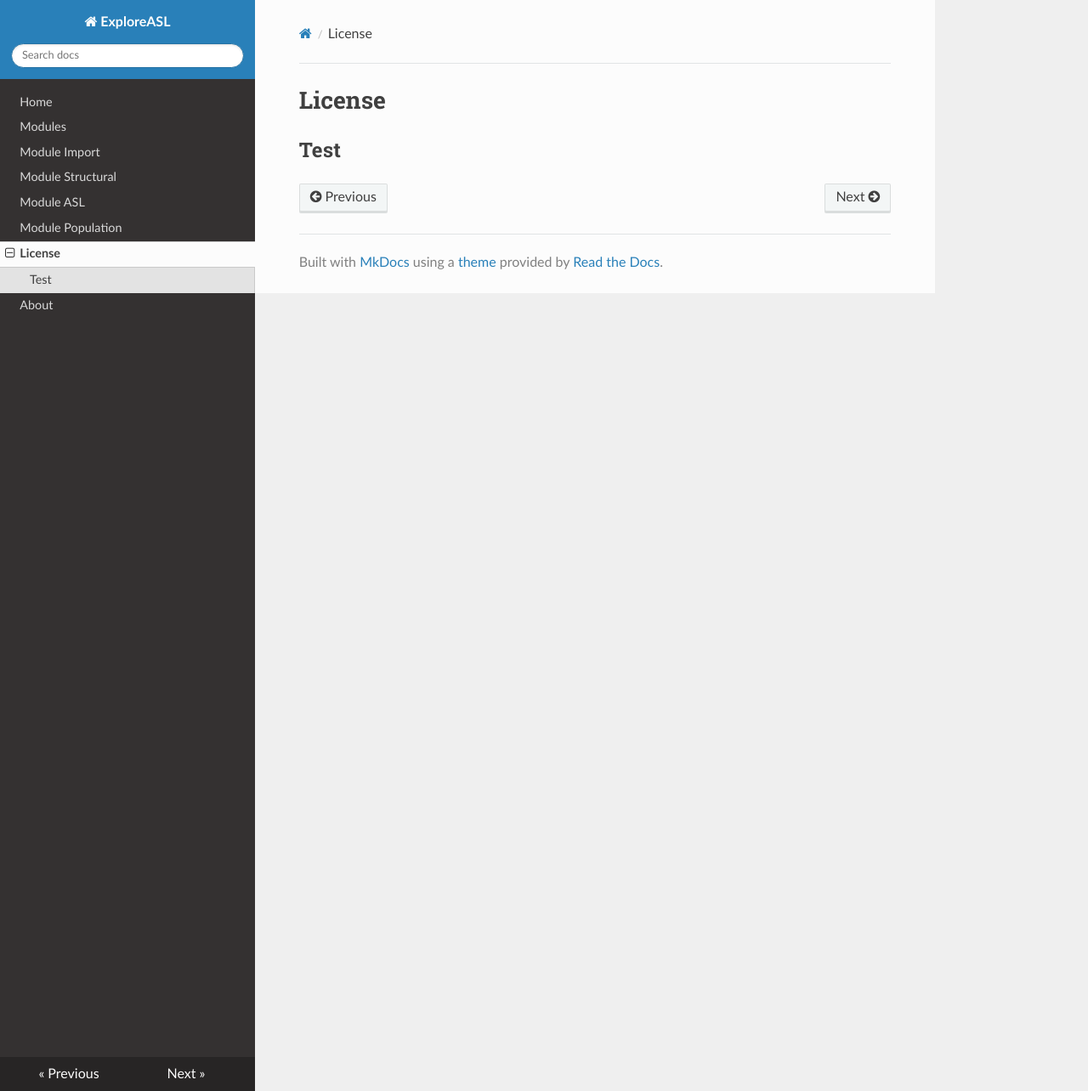
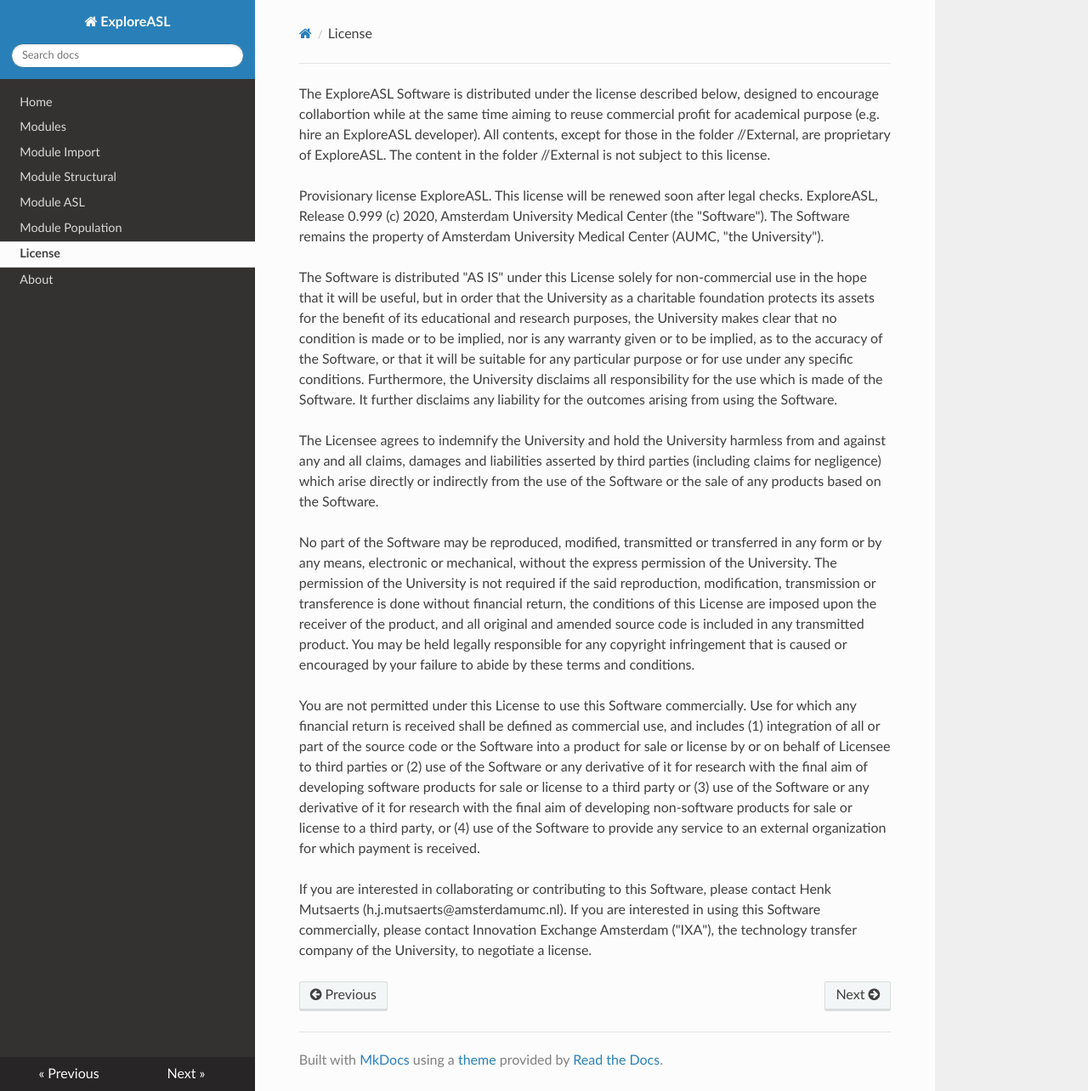
Before and after one commit to ExploreASL/Documentation, an MkDocs documentation site: the page built from docs/License.md, in a window 1280 px wide and 1284 px high. Shown: the whole window at 85% size. Built offline with MkDocs 1.6.1, drawn with Linux system fonts in a browser that asks for light colours; nearby versions of some CDN libraries.

Commit message:
Update license

```diff
--- a/docs/License.md
+++ b/docs/License.md
@@ -1,3 +1,17 @@
-# License
 
-## Test
+
+The ExploreASL Software is distributed under the license described below, designed to encourage collabortion while at the same time aiming to reuse commercial profit for academical purpose (e.g. hire an ExploreASL developer). All contents, except for those in the folder //External, are proprietary of ExploreASL. The content in the folder //External is not subject to this license.
+
+Provisionary license ExploreASL. This license will be renewed soon after legal checks.
+ExploreASL, Release 0.999 (c) 2020, Amsterdam University Medical Center (the "Software").
+The Software remains the property of Amsterdam University Medical Center (AUMC, "the University").
+
+The Software is distributed "AS IS" under this License solely for non-commercial use in the hope that it will be useful, but in order that the University as a charitable foundation protects its assets for the benefit of its educational and research purposes, the University makes clear that no condition is made or to be implied, nor is any warranty given or to be implied, as to the accuracy of the Software, or that it will be suitable for any particular purpose or for use under any specific conditions. Furthermore, the University disclaims all responsibility for the use which is made of the Software. It further disclaims any liability for the outcomes arising from using the Software.
+
+The Licensee agrees to indemnify the University and hold the University harmless from and against any and all claims, damages and liabilities asserted by third parties (including claims for negligence) which arise directly or indirectly from the use of the Software or the sale of any products based on the Software.
+
+No part of the Software may be reproduced, modified, transmitted or transferred in any form or by any means, electronic or mechanical, without the express permission of the University. The permission of the University is not required if the said reproduction, modification, transmission or transference is done without financial return, the conditions of this License are imposed upon the receiver of the product, and all original and amended source code is included in any transmitted product. You may be held legally responsible for any copyright infringement that is caused or encouraged by your failure to abide by these terms and conditions.
+
+You are not permitted under this License to use this Software commercially. Use for which any financial return is received shall be defined as commercial use, and includes (1) integration of all or part of the source code or the Software into a product for sale or license by or on behalf of Licensee to third parties or (2) use of the Software or any derivative of it for research with the final aim of developing software products for sale or license to a third party or (3) use of the Software or any derivative of it for research with the final aim of developing non-software products for sale or license to a third party, or (4) use of the Software to provide any service to an external organization for which payment is received.
+
+If you are interested in collaborating or contributing to this Software, please contact Henk Mutsaerts (h.j.mutsaerts@amsterdamumc.nl). If you are interested in using this Software commercially, please contact Innovation Exchange Amsterdam ("IXA"), the technology transfer company of the University, to negotiate a license.
```
Also changed, not shown: docs/index.md (+1 -1 lines), docs/img/ExploreASL_Workflow.jpg (added), site/License/index.html, site/index.html, site/search/search_index.json, 1 other file.
